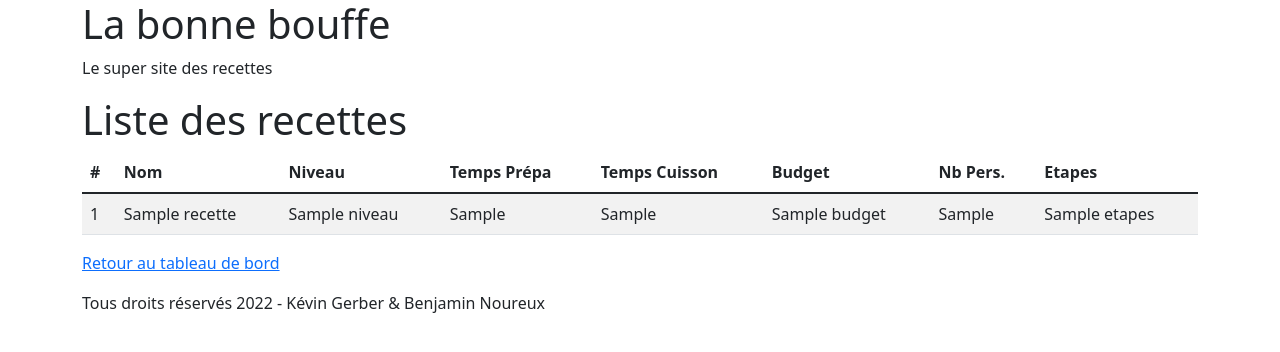
After one commit to n0uben/php_LaBonneBouffe, a PHP site: template src/views/liste-recettes.php in a window 1280 px wide. The commit adds this page. Shown: the top 352 px of the page. Run offline with PHP 8.4, Linux system fonts and the light colour scheme; the template is opened without the code that fills it: most values are stand-ins (such as "Sample title", 1, 10 or a date in 2020).

Commit message:
ajoute liste recettes

```diff
--- a/index.php
+++ b/index.php
@@ -23,6 +23,10 @@ switch ($page) {
         require_once './src/controller/UtilisateurController.php';
         UtilisateurController::index();
         break;
+    case 'liste-recettes':
+        require_once './src/controller/RecetteController.php';
+        RecetteController::index();
+        break;
     case 'home':
         require_once './src/controller/HomeController.php';
         HomeController::index();
--- a/src/model/manager/IngredientManager.php
+++ b/src/model/manager/IngredientManager.php
@@ -54,7 +54,7 @@ class IngredientManager extends Manager
         $requete = $bdd->prepare('SELECT i.id as id, i.nom as nom, i.uniteMesure as uniteMesure, c.quantite as quantite
                                         FROM Ingrédients i
                                         JOIN composition c ON i.id = c.id_ingredient
-                                        JOIN Recette r ON c.id_recette = r.id
+                                        JOIN Recettes r ON c.id_recette = r.id
                                         WHERE r.id = ?;
         ');
         $requete->bindValue(1, $recipeId);
--- a/src/views/dashboard.php
+++ b/src/views/dashboard.php
@@ -10,6 +10,7 @@
                 <p><?= 'ceci est un tableau de bord (faut imaginer)'; ?></p>
                 <p><a href="/index.php?p=liste-ingredients">Aller voir les ingrédients</a> </p>
                 <p><a href="/index.php?p=liste-utilisateurs">Aller voir les utilisateurs</a> </p>
+                <p><a href="/index.php?p=liste-recettes">Aller voir les recettes</a> </p>
             </div>
         </div>
     </div>
--- /dev/null
+++ b/src/views/liste-recettes.php
@@ -0,0 +1,48 @@
+<?php
+//Liste Ingredients
+?>
+
+<main>
+    <div class="container">
+        <div class="row">
+            <div class="col">
+
+                <h1>Liste des recettes</h1>
+
+                <table class="table table-striped">
+                    <thead>
+                    <th scope="col">#</th>
+                    <th scope="col">Nom</th>
+                    <th scope="col">Niveau</th>
+                    <th scope="col">Temps Prépa</th>
+                    <th scope="col">Temps Cuisson</th>
+                    <th scope="col">Budget</th>
+                    <th scope="col">Nb Pers.</th>
+                    <th scope="col">Etapes</th>
+                    </thead>
+                    <tbody>
+                    <?php
+                    foreach ($recettes as $recette):
+                        ?>
+                        <tr>
+                            <td><?= $recette->getId(); ?></td>
+                            <td><?= $recette->getNom(); ?></td>
+                            <td><?= $recette->getNiveau(); ?></td>
+                            <td><?= $recette->getTpsPrepa(); ?></td>
+                            <td><?= $recette->getTpsCuisson(); ?></td>
+                            <td><?= $recette->getBudget(); ?></td>
+                            <td><?= $recette->getNbPers(); ?></td>
+                            <td><?= $recette->getEtapes(); ?></td>
+                        </tr>
+                    <?php endforeach; ?>
+
+                    </tbody>
+                </table>
+
+                <p><a href="/index.php?p=home">Retour au tableau de bord</a> </p>
+
+
+            </div>
+        </div>
+    </div>
+</main>
```
Also changed, not shown: src/controller/RecetteController.php (added, +14 -0 lines), src/model/entity/Etape.php (deleted, +0 -67 lines), src/model/manager/RecetteManager.php (added, +47 -0 lines).
